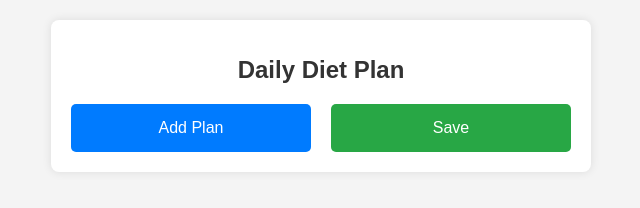
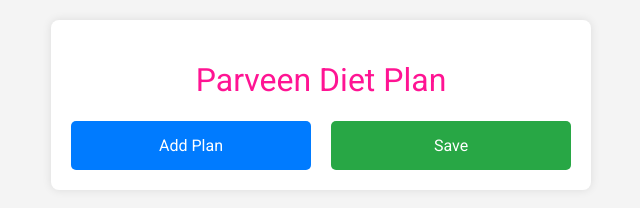
Before and after one commit to Ps0973264/Diet-Plan, a plain HTML site: page index.html in a window 1280 px wide. Shown: the whole page, without its empty margins (319-959 px from the left). Drawn offline with Linux system fonts and the light colour scheme.

Commit message:
Header changes

```diff
--- a/index.html
+++ b/index.html
@@ -8,7 +8,7 @@
 </head>
 <body>
     <div class="container">
-        <h1>Daily Diet Plan</h1>
+        <h1>Parveen Diet Plan</h1>
         <ul id="diet-plan">
             <!-- JavaScript will populate the time slots and checkboxes here -->
         </ul>
--- a/styles.css
+++ b/styles.css
@@ -1,5 +1,13 @@
+@import url('https://fonts.googleapis.com/css2?family=Roboto:ital,wght@0,100;0,300;0,400;0,500;0,700;0,900;1,100;1,300;1,400;1,500;1,700;1,900&display=swap');
+
+
+*{
+    font-family: "Roboto", sans-serif;
+    font-weight: 400;
+    font-style: normal;
+}
+
 body {
-    font-family: Arial, sans-serif;
     margin: 0;
     padding: 0;
     background-color: #f4f4f4;
@@ -17,8 +25,7 @@ body {
 
 h1 {
     text-align: center;
-    color: #333;
-    font-size: 1.5em;
+    color: deeppink;
 }
 
 ul {
```
